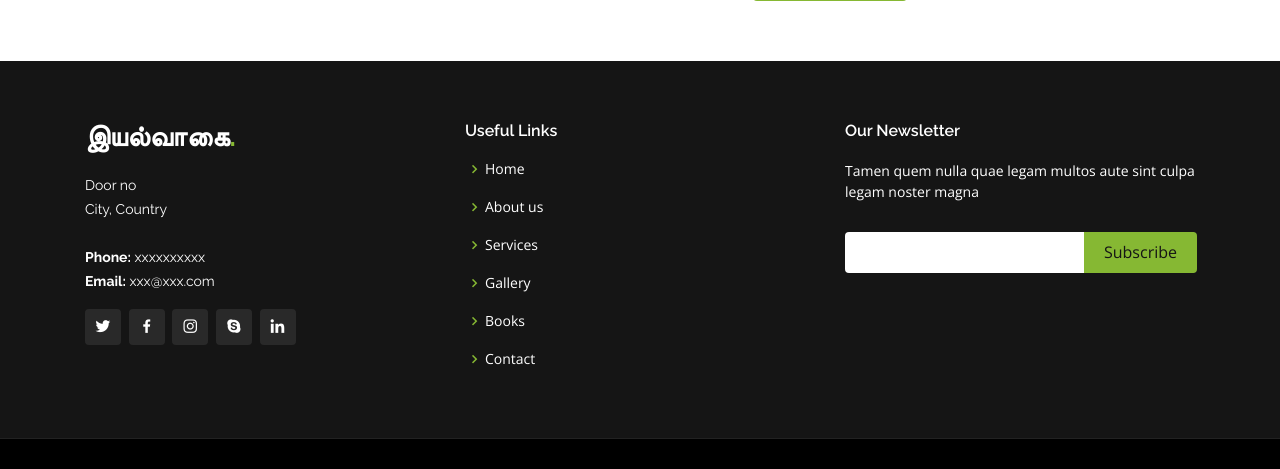
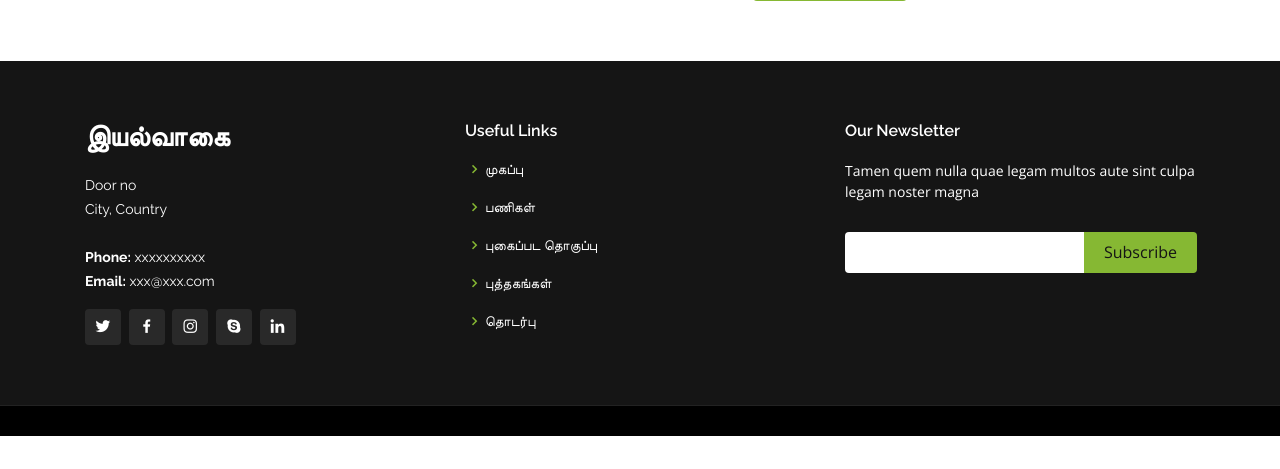
Before and after one commit to maxioffl/iyalvaagai, a PHP site: page / in a window 1280 px wide. Shown: the part 5474-5943 px from the top of the page. After the commit the page ends 5910 px from the top, so only its background shows below. Run offline with PHP 8.4, Linux system fonts and the light colour scheme; some libraries are stand-ins or nearby versions.

Commit message:
before offl

```diff
--- a/assets/css/style.css
+++ b/assets/css/style.css
@@ -472,6 +472,10 @@ h1, h2, h3, h4, h5, h6 {
   border-color: #86b833;
 }
 
+.iconav{
+	font-size : 20px;
+}
+
 @media (min-width: 1024px) {
   #hero {
     background-attachment: fixed;
--- a/index.html
+++ b/index.html
@@ -48,12 +48,12 @@
 
       <nav class="nav-menu d-none d-lg-block">
         <ul>
-          <li class="active"><a href="#hero">Home</a></li>
-          <li><a href="#about">About</a></li>
-          <li><a href="#services">Services</a></li>
-          <li><a href="#portfolio">Gallery</a></li>
-          <li><a href="#team">Books</a></li>
-          <li><a href="#contact">Contact</a></li>
+          <li class="active"><a href="#hero">முகப்பு <i class="icofont-home iconav"></i></a></li>
+          <!-- <li><a href="#about">About</a></li> -->
+          <li><a href="#services">பணிகள் <i class="icofont-worker iconav"></i></a></li>
+          <li><a href="#portfolio">புகைப்பட தொகுப்பு <i class="icofont-photobucket iconav"></i></a></li>
+          <li><a href="#team">புத்தகங்கள் <i class="icofont-book-alt iconav"></i></a></li>
+          <li><a href="#contact">தொடர்பு <i class="icofont-contacts iconav"></i></a></li>
 
         </ul>
       </nav><!-- .nav-menu -->
@@ -632,7 +632,7 @@
 
           <div class="col-lg-4 col-md-6">
             <div class="footer-info">
-              <h3>இயல்வாகை<span>.</span></h3>
+              <h3>இயல்வாகை</h3>
               <p>
                 Door no<br>
                 City, Country<br><br>
@@ -652,12 +652,12 @@
           <div class="col-lg-4 col-md-6 footer-links">
                  <h4>Useful Links</h4>
             <ul>
-              <li><i class="bx bx-chevron-right"></i> <a href="#hero">Home</a></li>
-              <li><i class="bx bx-chevron-right"></i> <a href="#about">About us</a></li>
-              <li><i class="bx bx-chevron-right"></i> <a href="#services">Services</a></li>
-			  <li><i class="bx bx-chevron-right"></i> <a href="#portfolio">Gallery</a></li>
-              <li><i class="bx bx-chevron-right"></i> <a href="#team">Books</a></li>
-              <li><i class="bx bx-chevron-right"></i> <a href="#contact">Contact</a></li>
+              <li><i class="bx bx-chevron-right"></i> <a href="#hero">முகப்பு </a></li>
+              <!-- <li><i class="bx bx-chevron-right"></i> <a href="#about">About us</a></li> -->
+              <li><i class="bx bx-chevron-right"></i> <a href="#services">பணிகள் </a></li>
+			  <li><i class="bx bx-chevron-right"></i> <a href="#portfolio">புகைப்பட தொகுப்பு </a></li>
+              <li><i class="bx bx-chevron-right"></i> <a href="#team">புத்தகங்கள்</a></li>
+              <li><i class="bx bx-chevron-right"></i> <a href="#contact">தொடர்பு </a></li>
             </ul>
           </div>
 
```
